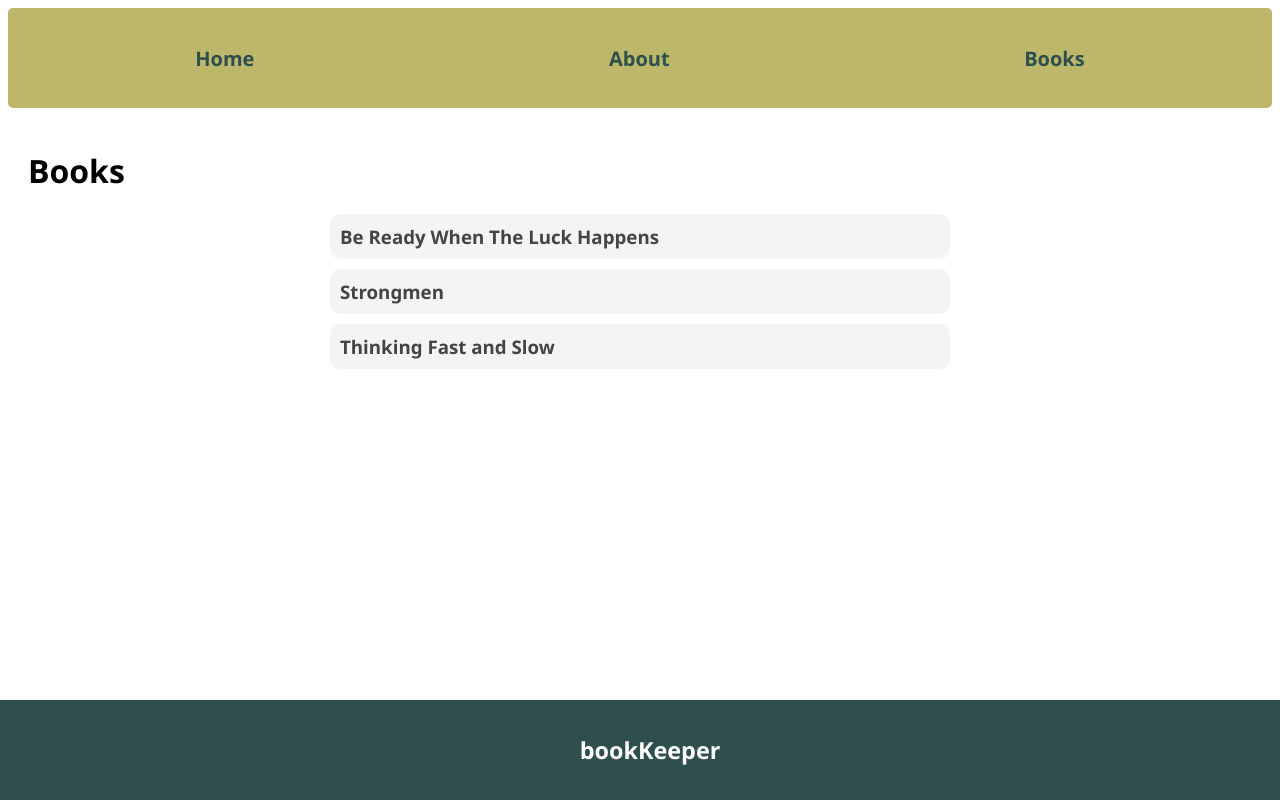
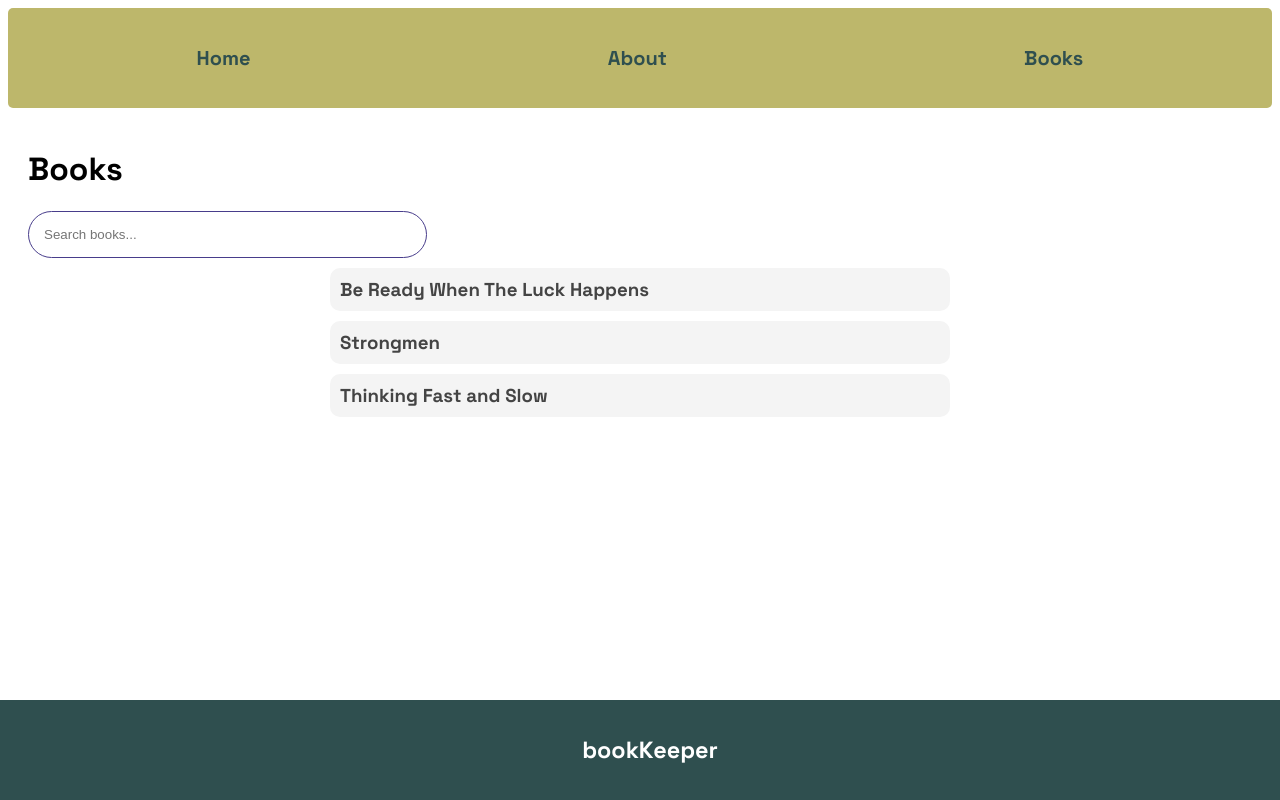
Before and after one commit to lauble/book-keeper, a Vue app: page /books in a window 1280 px wide. Built offline with nearby package versions, Linux system fonts and the light colour scheme.

Commit message:
add search bar template to BooksView and Google font to html and App.vue

```diff
--- a/index.html
+++ b/index.html
@@ -1,9 +1,15 @@
-<!DOCTYPE html>
+<!doctype html>
 <html lang="">
   <head>
-    <meta charset="UTF-8">
-    <link rel="icon" href="/favicon.ico">
-    <meta name="viewport" content="width=device-width, initial-scale=1.0">
+    <link rel="preconnect" href="https://fonts.googleapis.com" />
+    <link rel="preconnect" href="https://fonts.gstatic.com" crossorigin />
+    <link
+      href="https://fonts.googleapis.com/css2?family=Dancing+Script:wght@400..700&display=swap"
+      rel="stylesheet"
+    />
+    <meta charset="UTF-8" />
+    <link rel="icon" href="/favicon.ico" />
+    <meta name="viewport" content="width=device-width, initial-scale=1.0" />
     <title>Vite App</title>
   </head>
   <body>
--- a/src/App.vue
+++ b/src/App.vue
@@ -19,8 +19,9 @@
 </template>
 
 <style scoped>
+@import url('https://fonts.googleapis.com/css2?family=Space+Grotesk:wght@300..700&display=swap');
 * {
-  font-family: 'Segoe UI', Tahoma, Geneva, Verdana, sans-serif;
+  font-family: 'Space Grotesk', sans-serif;
 }
 
 a {
--- a/src/views/books/BooksView.vue
+++ b/src/views/books/BooksView.vue
@@ -1,6 +1,9 @@
 <template>
   <div class="books">
     <h1>Books</h1>
+
+    <input class="search" type="text" v-model="input" placeholder="Search books..." />
+
     <div v-for="book in books" :key="book.id" class="book">
       <router-link :to="{ name: 'book-details', params: { id: book.id } }">
         <h3>{{ book.title }}</h3>
@@ -59,4 +62,12 @@
   cursor: pointer;
   color: #444;
 }
+
+.search {
+  margin: auto;
+  border: 1px solid darkslateblue;
+  border-radius: 30px;
+  padding: 15px;
+  width: 30%;
+}
 </style>
```
